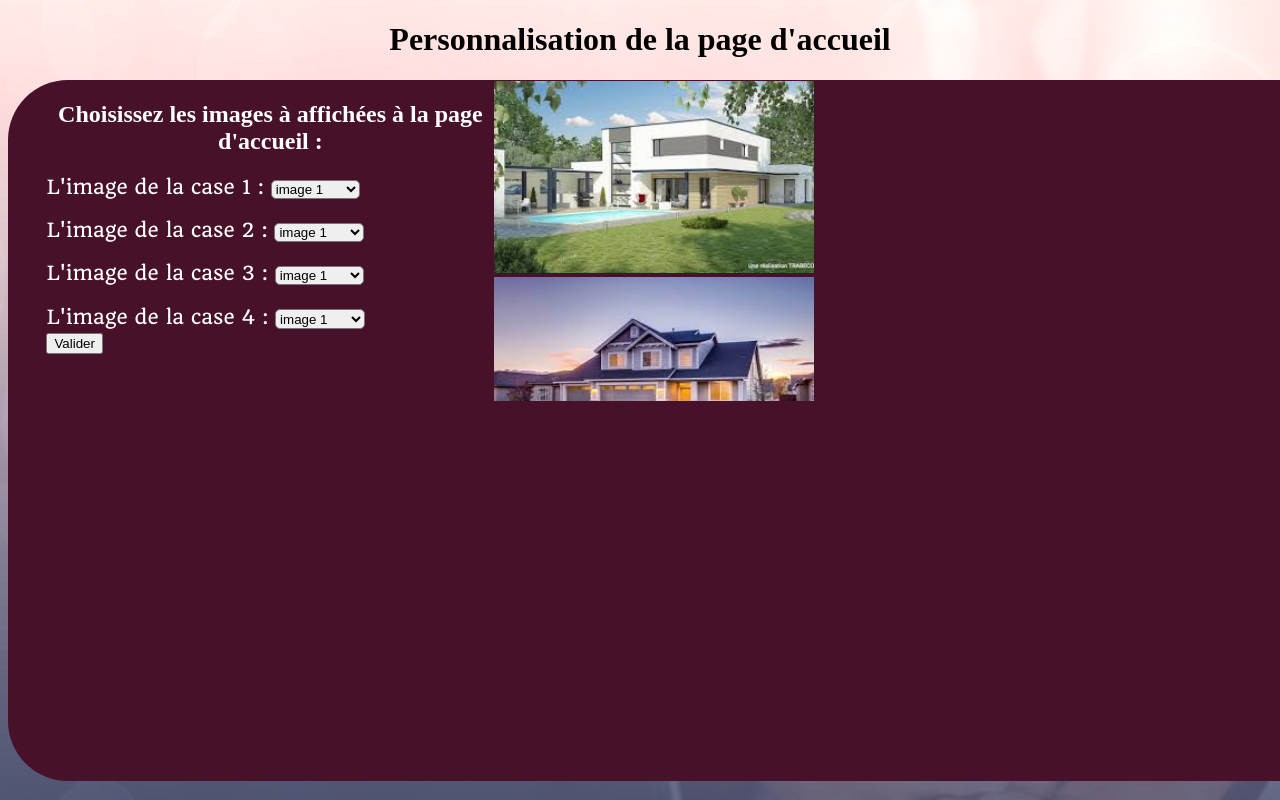
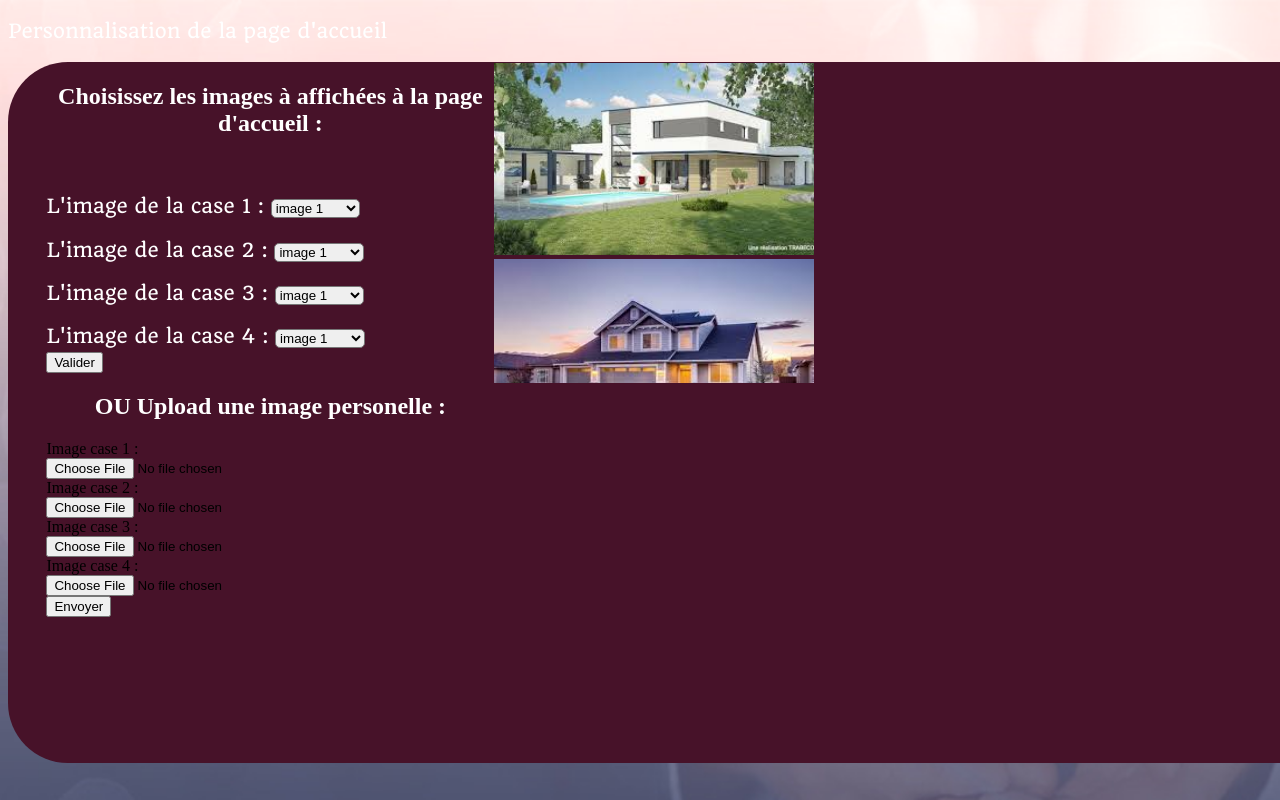
Before and after one commit to SylvainZ/Homemate, a PHP site: template Vue/persoAccueil.php in a window 1280 px wide; the page is wider, and only the part inside the window is pictured. Run offline with PHP 8.4, Linux system fonts and the light colour scheme; the template is opened without the code that fills it, so the values that code supplies are empty.

Commit message:
Add files via upload

```diff
--- a/Vue/persoAccueil.php
+++ b/Vue/persoAccueil.php
@@ -3,17 +3,19 @@
 <head>
     <title>Personnalisation ACCUEIL</title>
     <meta charset="utf-8">
-    <link rel="stylesheet" href="/stylePersoAccueil.css">
+    <link rel="stylesheet" href="stylePersoAccueil.css">
+
 </head>
 
 <body>
-	<h1> Personnalisation de la page d'accueil</h1>
+	<p class="titre"> Personnalisation de la page d'accueil</p>
 	<section class="bigbloc">
 
 		<div class="bloc1">
 			<form method="post" action="../index.php?cible=ajoutLienImagesBDD">
 
 			<h1 style="color:white;"> Choisissez les images à affichées à la page d'accueil :</h1>
+			<br/>
 
 			<p> L'image de la case 1 : <select name="image1">
             	<option value="images.jpg" > image 1</option>
@@ -49,6 +51,20 @@
 		    <br/>
 		    <input type="submit" value="Valider">
 		    </form>
+
+		    <form method="post" action="reception.php" enctype="multipart/form-data" class="uploadImage">
+			    <h1 style="color:white;"> OU Upload une image personelle : </h1>
+			     <label for="case1">Image case 1 :</label><br />
+			     <input type="file" name="case1" id="case1"/><br />
+			     <label for="case2">Image case 2 :</label><br />
+			     <input type="file" name="case2"/><br/>
+			     <label for="case3">Image case 3 :</label><br />
+			     <input type="file" name="case3"/><br />
+			     <label for="case4">Image case 4 :</label><br />
+			     <input type="file" name="case4"/><br />
+			     <input type="submit" value="Envoyer" />
+			</form>
+
 		</div>
 
 		<div class="bloc2">
```
